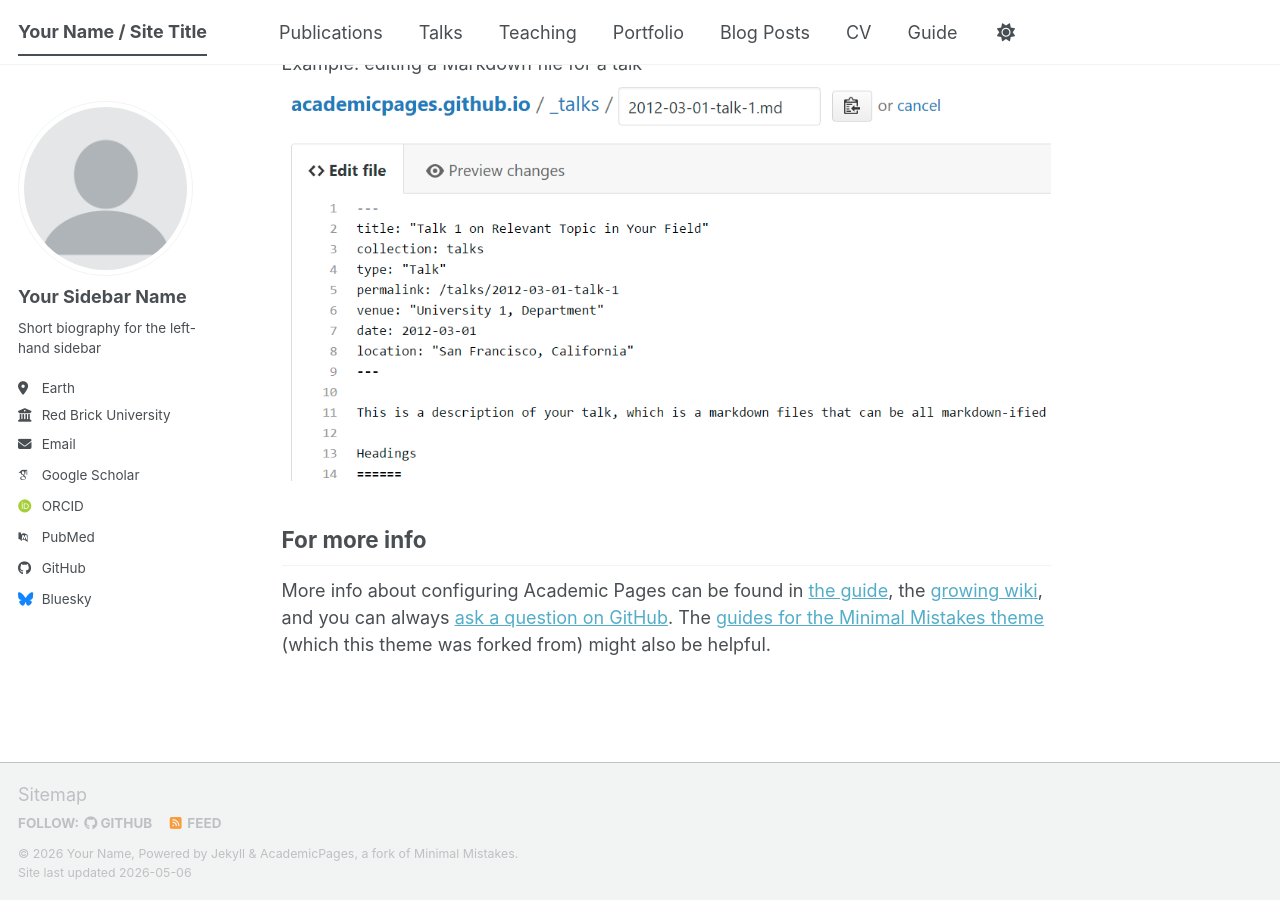
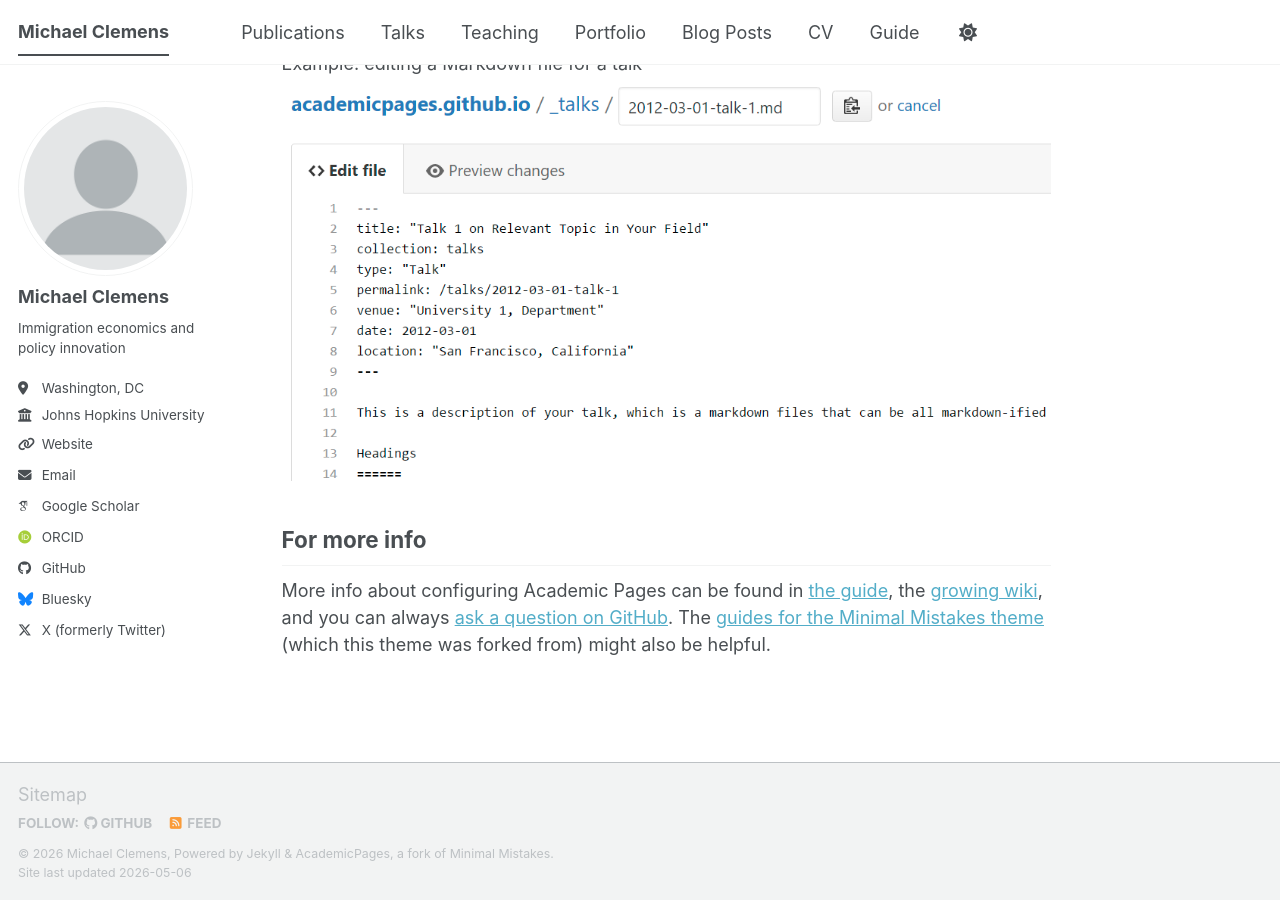
Before and after one commit to mcleme25/mcleme25.github.io, a Jekyll site: the page built from _pages/about.md, in a window 1280 px wide and 900 px high, scrolled down 2720 px. Built offline with Jekyll 4.4.1, drawn with Linux system fonts in a browser that asks for light colours; some web fonts are replaced; a script bundle is joined from its source files by our own code; library files that are not in the unit come from our copies.

Commit message:
Update _config.yml
Customize site configuration, part 1

```diff
--- a/_config.yml
+++ b/_config.yml
@@ -9,14 +9,14 @@
 # Basic Site Settings
 locale                   : "en-US"
 site_theme               : "default" # The available themes options are "default", "air", "sunrise", "mint", "dirt" and "contrast"
-title                    : "Your Name / Site Title"
+title                    : "Michael Clemens"
 title_separator          : "-"
-name                     : &name "Your Name"
-description              : &description "Your Name's academic portfolio"   # Update this with a general description of your site, this is the default if not overridden by a page
+name                     : &name "Michael Clemens"
+description              : &description "Michael Clemens's homepage"   # Update this with a general description of your site, this is the default if not overridden by a page
 url                      : https://academicpages.github.io # The base hostname & protocol for your site e.g. "https://[your GitHub username].github.io",
                                                            # or if you already have some other page hosted on Github then use "https://[your GitHub username].github.io/[Your Repo Name]"
 baseurl                  : "" # the subpath of your site, e.g. "/blog"
-repository               : "academicpages/academicpages.github.io"
+repository               : "mcleme25/mcleme25.github.io"
 
 # Site Author - The following control what appear as part of the author content on the side bar.
 #               If a field is blank the icon and link will not appear, otherwise it will be shown.
@@ -24,13 +24,13 @@ repository               : "academicpages/academicpages.github.io"
 author:
   # Biographic information
   avatar           : "profile.png"
-  name             : "Your Sidebar Name"
+  name             : "Michael Clemens"
   pronouns         : # example: "she/her"
-  bio              : "Short biography for the left-hand sidebar"
-  location         : "Earth"
-  employer         : "Red Brick University"
-  uri              : # URL
-  email            : "none@example.org"
+  bio              : "Immigration economics and policy innovation"
+  location         : "Washington, DC"
+  employer         : "Johns Hopkins University"
+  uri              : "mclem.org"
+  email            : "mcleme25@jhu.edu"
 
   # Academic websites
   academia         : # URL
@@ -38,10 +38,10 @@ author:
   googlescholar    : "https://scholar.google.com/citations?user=PS_CX0AAAAAJ"
   inspire-hep      : # URL
   impactstory      : # URL
-  orcid            : "https://orcid.org/yourorcidurl"
+  orcid            : "https://orcid.org/0000-0003-1354-0965"
   semantic         : # URL
   ssrn             : # URL
-  pubmed           : "https://www.ncbi.nlm.nih.gov/pubmed/?term=john+snow"
+  pubmed           : # URL
   researchgate     : # URL
   scopus           : # URL
   zotero           : # URL
@@ -51,13 +51,13 @@ author:
   bitbucket        : # Username - Update with your username on the site
   codepen          : # Username
   dribbble         : # Username
-  github           : "academicpages"
+  github           : "mcleme25"
   kaggle           : # Username
   stackoverflow    : # User number or user number and name (i.e., use "1" or "1/jeff-atwood")
 
   # Social media
   artstation       : # Username
-  bluesky          : "bsky.app" # Replace this with you Bluesky username
+  bluesky          : "mclem.org" # Replace this with you Bluesky username
   facebook         : # Username
   flickr           : # Username
   foursquare       : # Username
@@ -74,7 +74,7 @@ author:
   steam            : # Username
   telegram         : # URL
   tumblr           : # Username
-  twitter          : # Username for X / Twitter
+  twitter          : "m_clem"
   vine             : # Username
   weibo            : # Username
   wikipedia        : # Username
```
